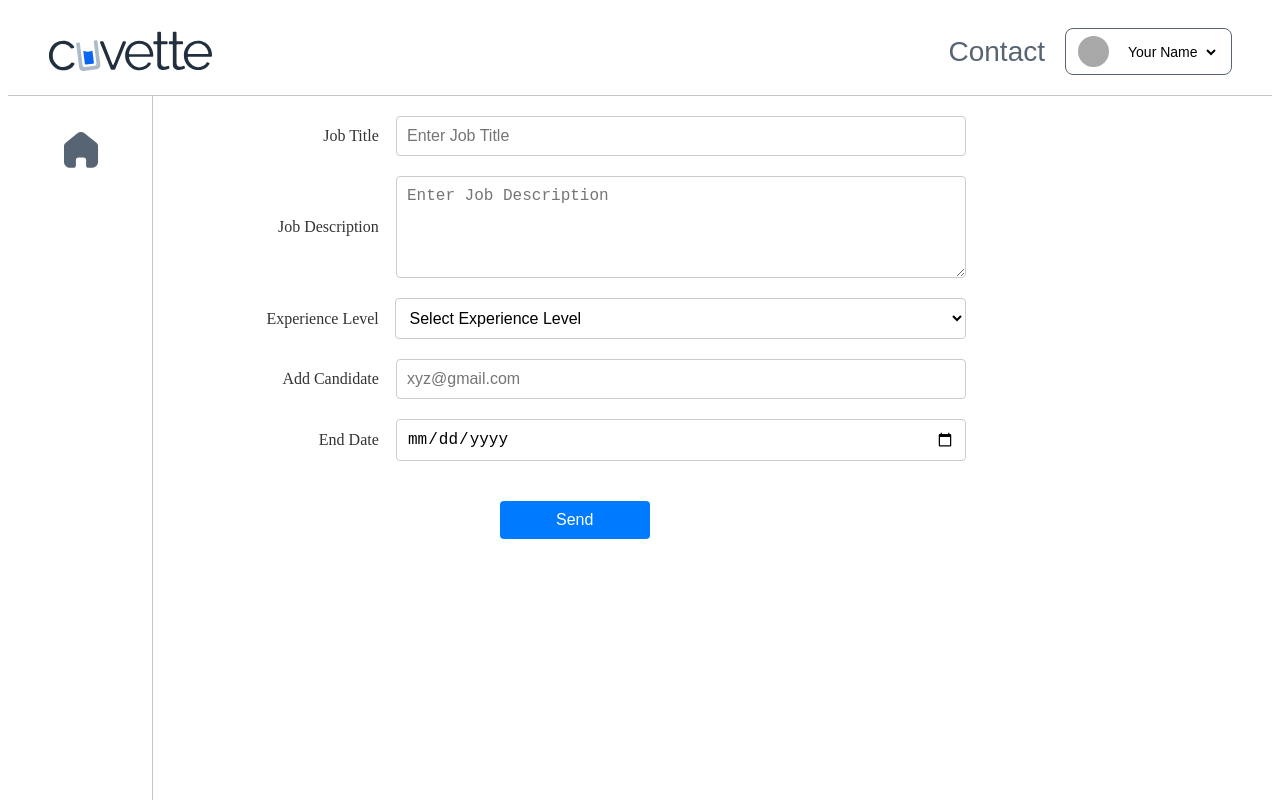
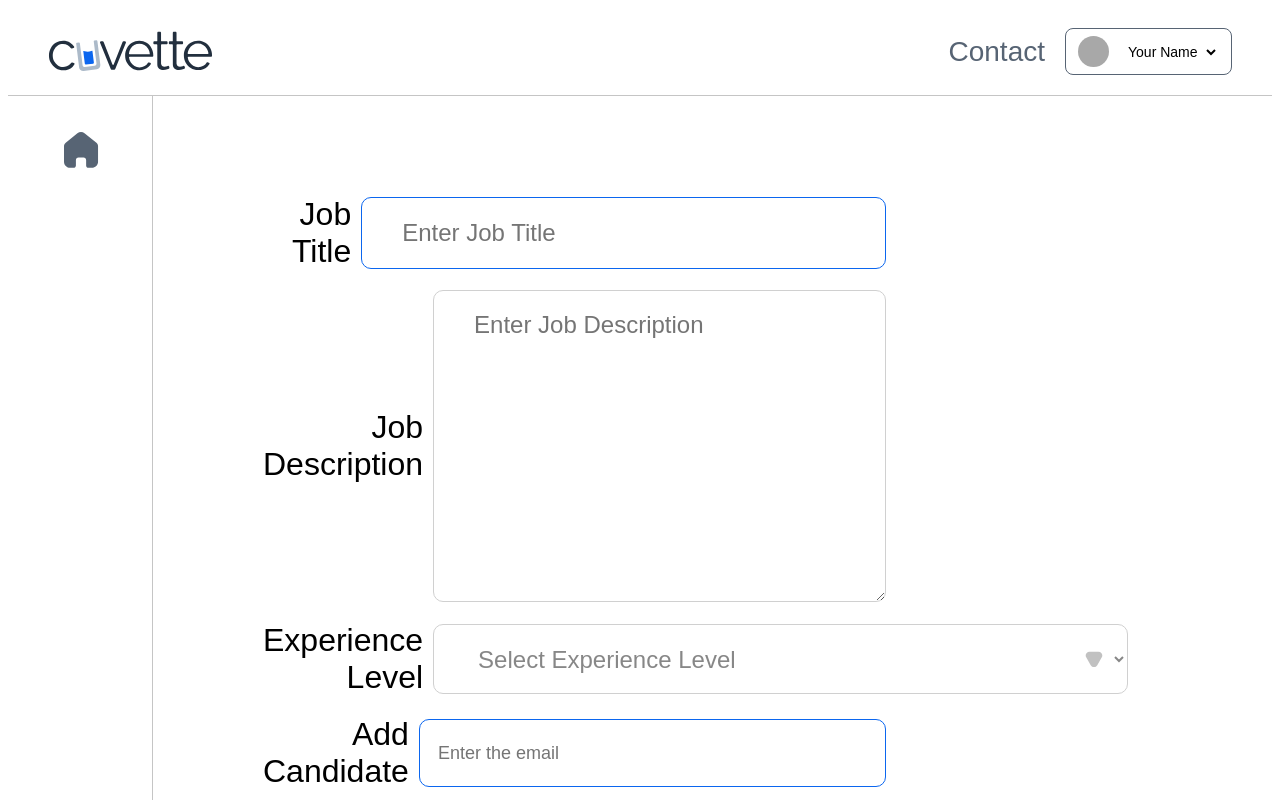
Before and after one commit to yashjain0827/react-jon-board, a React (Create React App) app: page /create-interview in a window 1280 px wide. Shown: the top 800 px of the page. Built offline with nearby package versions, Linux system fonts and the light colour scheme.

Commit message:
done till dashboard

```diff
--- a/src/components/CreateInterview.js
+++ b/src/components/CreateInterview.js
@@ -2,31 +2,75 @@ import React, { useState } from "react";
 import { useNavigate } from "react-router-dom";
 import Header from "../components/Header"; // Common Header Component
 import Sidebar from "../components/Sidebar"; // Common Sidebar Component
+import DateIcon from "../img/date.svg";
+import DropIcon from "../img/dropdown.svg";
+import axios from "axios";
 
 const CreateInterview = () => {
   const navigate = useNavigate();
   const [jobTitle, setJobTitle] = useState("");
   const [jobDescription, setJobDescription] = useState("");
   const [experienceLevel, setExperienceLevel] = useState("");
-  const [candidateEmail, setCandidateEmail] = useState("");
+  const [candidateEmails, setCandidateEmails] = useState([]);
+  const [candidateEmail, setCandidateEmail] = useState([]);
   const [endDate, setEndDate] = useState("");
 
-  const handleSubmit = (e) => {
+  const handleAddEmail = (e) => {
+    if (e.key === "Enter" && candidateEmail) {
+      setCandidateEmails([...candidateEmails, candidateEmail]);
+      setCandidateEmail("");
       e.preventDefault();
-    console.log({
-      jobTitle,
-      jobDescription,
+    }
+  };
+
+  const handleRemoveEmail = (index) => {
+    setCandidateEmails(candidateEmails.filter((_, i) => i !== index));
+  };
+
+  const handleSubmit = async (e) => {
+    e.preventDefault();
+
+    const token = localStorage.getItem("token");
+    const decodedToken = token ? JSON.parse(atob(token.split('.')[1])) : null;
+    const companyId = decodedToken ? decodedToken.companyId : null;
+
+    if (!companyId) {
+      console.error("Company ID is not available.");
+      return;
+    }
+
+    const jobData = {
+      title: jobTitle,
+      description: jobDescription,
       experienceLevel,
-      candidateEmail,
       endDate,
+      companyId,
+      candidates: candidateEmails.map((email) => ({ email })),
+    };
+
+    try {
+      const response = await axios.post("http://localhost:5000/job/create", jobData, {
+        headers: {
+          Authorization: `Bearer ${token}`,
+        },
       });
+
+      console.log("Job created successfully:", response.data);
+      if (response?.data) {
+        alert("Job created successfully!");
+        navigate("/dashboard");
+
+      }
+    } catch (error) {
+      alert("Error creating job: " + (error.response?.data?.message || "Please try again later."));
+    }
   };
 
   return (
     <div style={styles.page}>
-      <Header /> {/* Common Header */}
+      <Header />
       <div style={styles.contentContainer}>
-        <Sidebar /> {/* Common Sidebar */}
+        <Sidebar />
         <main style={styles.main}>
           <div style={styles.formContainer}>
             <form style={styles.form} onSubmit={handleSubmit}>
@@ -53,40 +97,68 @@ const CreateInterview = () => {
 
               <div style={styles.formGroup}>
                 <label style={styles.label}>Experience Level</label>
+                <div style={{ position: "relative" }}>
                   <select
                     style={styles.select}
                     value={experienceLevel}
                     onChange={(e) => setExperienceLevel(e.target.value)}
                   >
                     <option value="">Select Experience Level</option>
-                  <option value="junior">Junior</option>
-                  <option value="mid">Mid</option>
-                  <option value="senior">Senior</option>
+                    <option value="Entry">Entry</option>
+                    <option value="Mid">Mid</option>
+                    <option value="Senior">Senior</option>
                   </select>
+                  <img src={DropIcon} alt="Dropdown Icon" style={styles.svgIcon} />
                 </div>
+              </div>
+
 
               <div style={styles.formGroup}>
                 <label style={styles.label}>Add Candidate</label>
+                <div style={styles.emailInputContainer}>
+                  <div style={styles.tagInput}>
+                    {candidateEmails.map((email, index) => (
+                      <span key={index} style={styles.emailTag}>
+                        <div style={styles.userCircle}></div>
+                        {email}
+                        <span
+                          style={styles.removeEmailTag}
+                          onClick={() => handleRemoveEmail(index)}
+                        >
+                          &times;
+                        </span>
+                      </span>
+                    ))}
                     <input
-                  style={styles.input}
+                      style={styles.emailInput}
                       type="email"
-                  placeholder="xyz@gmail.com"
+                      placeholder={candidateEmail ? "Enter the email" : ""}
                       value={candidateEmail}
                       onChange={(e) => setCandidateEmail(e.target.value)}
+                      onKeyDown={handleAddEmail}
                     />
+                  </div>
+                </div>
               </div>
 
               <div style={styles.formGroup}>
                 <label style={styles.label}>End Date</label>
+                <div style={{ position: "relative" }}>
                   <input
-                  style={styles.input}
-                  type="date"
+                    style={{ ...styles.input }}
+                    type="text"
+                    placeholder="Select a Date"
                     value={endDate}
+                    onFocus={(e) => (e.target.type = "date")}
+                    onBlur={(e) => (e.target.type = "text")}
                     onChange={(e) => setEndDate(e.target.value)}
                   />
+                  <img src={DateIcon} alt="User Icon" style={styles.svgIcon} />
                 </div>
 
-              <button type="submit" style={styles.submitButton}>
+              </div>
+
+              <button type="submit" style={{ ...styles.submitButton, alignSelf: "flex-end" }}>
                 Send
               </button>
             </form>
@@ -111,65 +183,138 @@ const styles = {
   main: {
     flex: 1,
     display: "flex",
-    alignItems: "flex-start", // Align content to the top
+    alignItems: "flex-start",
   },
   formContainer: {
     backgroundColor: "#fff",
-    padding: "20px 30px", // Modified padding for form container
-    width: "70%", // Modified width for larger form size
-    borderRadius: "8px", // Rounded corners for form container
+    padding: "20px 30px",
+    width: "70%",
+    borderRadius: "8px",
   },
   form: {
     display: "flex",
     flexDirection: "column",
+    margin: "80px"
   },
   formGroup: {
     marginBottom: "20px",
     display: "flex",
-    justifyContent: "space-between", // Ensures label and input are spaced
-    alignItems: "center", // Align label and input on the same line
+    justifyContent: "space-between",
+    alignItems: "center",
   },
   label: {
-    fontSize: "16px",
-    color: "#333",
-    width: "25%", // Adjusted to give space to the label
-    textAlign: "right", // Align label text to the right
+    fontSize: "32px",
+    color: "#000000",
+    textAlign: "right",
     paddingRight: "10px",
+    fontWeight: "400",
+    fontFamily: 'DM Sans, sans-serif'
   },
   input: {
-    padding: "10px",
-    borderRadius: "4px",
-    border: "1px solid #ccc",
-    fontSize: "16px",
-    width: "70%", // Adjusted input width to match the layout
+    padding: "10px 0px 10px 40px",
+    borderRadius: "10px",
+    border: "1px solid #0B66EF",
+    fontSize: "24px",
+    width: "653px",
+    height: "50px",
+    color: "#535353B2",
+    fontFamily: 'DM Sans, sans-serif'
+
   },
   textarea: {
-    width: "70%", // Same width as input for consistency
-    padding: "10px",
-    borderRadius: "4px",
-    border: "1px solid #ccc",
-    fontSize: "16px",
-    minHeight: "80px",
+    width: "653px",
+    padding: "20px 0px 20px 40px",
+    borderRadius: "10px",
+    border: "1px solid #D0D0D0",
+    fontSize: "24px",
+    height: "270px",
+    color: "#535353B2",
+    fontFamily: 'DM Sans, sans-serif',
   },
   select: {
-    width: "73%", // Same width for select input
-    padding: "10px",
-    borderRadius: "4px",
-    border: "1px solid #ccc",
-    fontSize: "16px",
+    width: "695px",
+    height: "70px",
+    padding: "10px 0px 10px 40px",
+    borderRadius: "10px",
+    border: "1px solid #D0D0D0",
+    fontSize: "24px",
     backgroundColor: "#ffff",
+    fontFamily: 'DM Sans, sans-serif',
+    fontWeight: "400",
+    color: "#535353B2"
   },
   submitButton: {
     padding: "10px",
-    backgroundColor: "#007bff",
+    backgroundColor: "#0B66EF",
     color: "#fff",
     border: "none",
-    borderRadius: "4px",
+    borderRadius: "10px",
     cursor: "pointer",
-    fontSize: "16px",
-    marginTop: "20px", // Adjusted margin for better spacing
-    width: "150px", // Set a fixed width for button
-    alignSelf: "center", // Center the button within the form
+    fontSize: "24px",
+    marginTop: "20px",
+    width: "164px",
+    height: "49px",
+    alignSelf: "center",
+    fontWeight: "700",
+    fontFamily: 'DM Sans, sans-serif',
+
+  },
+
+  svgIcon: {
+    position: "absolute",
+    right: "10px",
+    top: "50%",
+    transform: "translateY(-50%)",
+    width: "18px",
+    height: "20px",
+    paddingRight: "15px"
+  },
+  emailInputContainer: {
+    display: "flex",
+    flexDirection: "column",
+    width: "695px",
+  },
+  tagInput: {
+    display: "flex",
+    flexWrap: "wrap",
+    alignItems: "center",
+    padding: "8px",
+    border: "1px solid #0B66EF",
+    borderRadius: "10px",
+    minHeight: "50px",
+  },
+  emailTag: {
+    display: "flex",
+    alignItems: "center",
+    backgroundColor: "#fff",
+    padding: "8px 12px",
+    borderRadius: "20px",
+    margin: "4px",
+    fontSize: "20px",
+    border: "1px solid #D0D0D0",
+    color: "#535353B2",
+    fontWeight: "400"
+  },
+  removeEmailTag: {
+    marginLeft: "8px",
+    cursor: "pointer",
+    color: "#919191",
+    fontWeight: "bold",
+  },
+  emailInput: {
+    flex: 1,
+    border: "none",
+    outline: "none",
+    fontSize: "18px",
+    marginLeft: "8px",
+    minWidth: "150px",
+  },
+  userCircle: {
+    width: "27px",
+    height: "27px",
+    borderRadius: "50%",
+    backgroundColor: "#DADADA",
+    marginRight: "10px",
   },
 };
 
```
Also changed, not shown: src/img/date.svg (added), src/img/dropdown.svg (added). Lines whose indentation alone changed are shown as unchanged.
